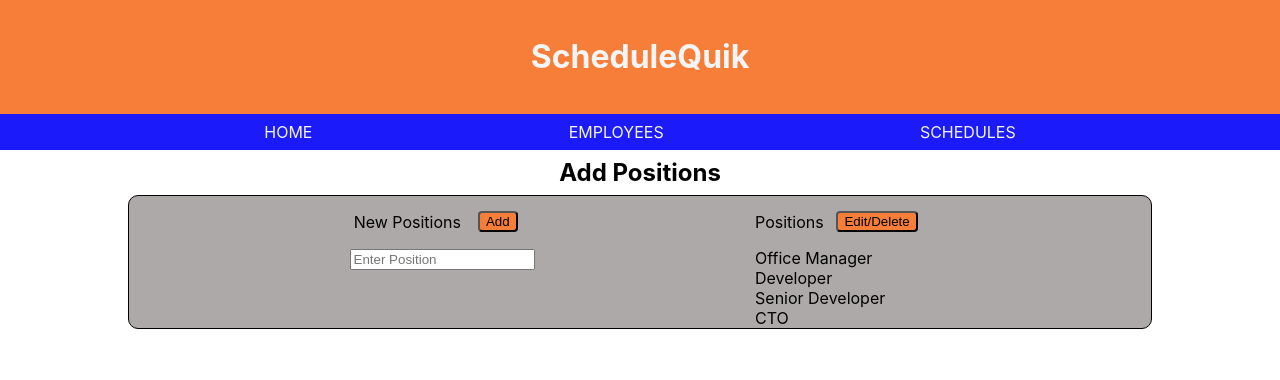
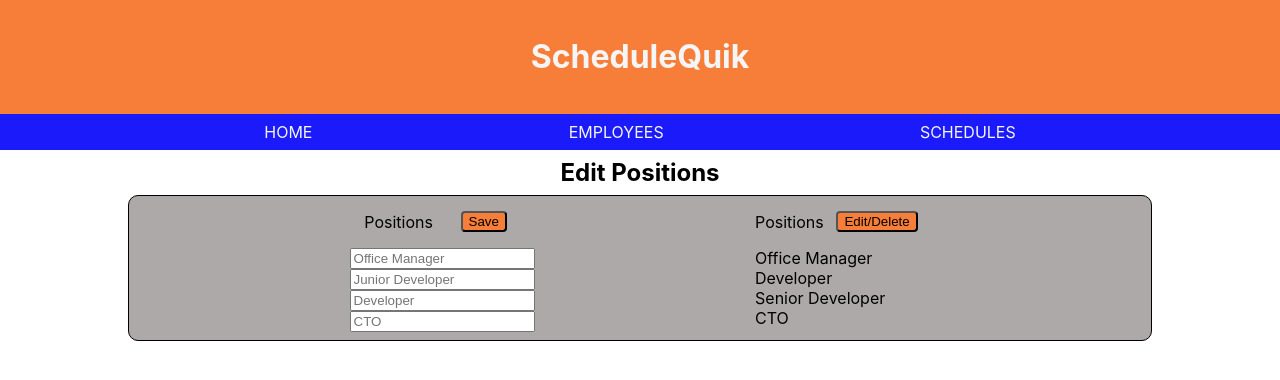
Before and after one commit to StPeteFrank/schedulequik, a React (Create React App) app: page / in a window 1280 px wide. Shown: the top 380 px of the page. Built offline with nearby package versions, Linux system fonts and the light colour scheme.

Commit message:
Edit positions started.

```diff
--- a/src/App.js
+++ b/src/App.js
@@ -27,8 +27,8 @@ class App extends Component {
         {/* <Home /> */}
         {/* <Employees /> */}
         {/* <Schedules /> */}
-        <AddPositions />
-        {/* <EditPositions /> */}
+        {/* <AddPositions /> */}
+        <EditPositions />
         {/* <DeletePositions /> */}
         {/* <AddNewEmployees /> */}
         {/* <QuikShiftAdd /> */}
--- a/src/EditPositions.js
+++ b/src/EditPositions.js
@@ -5,6 +5,30 @@ class EditPositions extends Component {
     return (
       <div>
         <h2>Edit Positions</h2>
+        <div className="AddPositionContainer">
+          <section>
+            <div className="AddButton">
+              <p>Positions</p> <button>Save</button>
+            </div>
+            <div className="CurrentPositions">
+              <input type="text" placeholder="Office Manager" />
+              <input type="text" placeholder="Junior Developer" />
+              <input type="text" placeholder="Developer" />
+              <input type="text" placeholder="CTO" />
+              {/* These input boxes need to come from the db of positions and need to be editable (http put). */}
+            </div>
+          </section>
+
+          <section className="PositionsList">
+            <div className="EditDeleteButton">
+              <p>Positions</p> <button>Edit/Delete</button>
+            </div>
+            <li>Office Manager</li>
+            <li>Developer</li>
+            <li>Senior Developer</li>
+            <li>CTO</li>
+          </section>
+        </div>
       </div>
     )
   }
--- a/src/index.css
+++ b/src/index.css
@@ -144,3 +144,10 @@ li {
 button {
   cursor: pointer;
 }
+.CurrentPositions {
+  display: flex;
+  list-style: none;
+  justify-content: left;
+  flex-direction: column;
+  margin-bottom: 1vh;
+}
```
